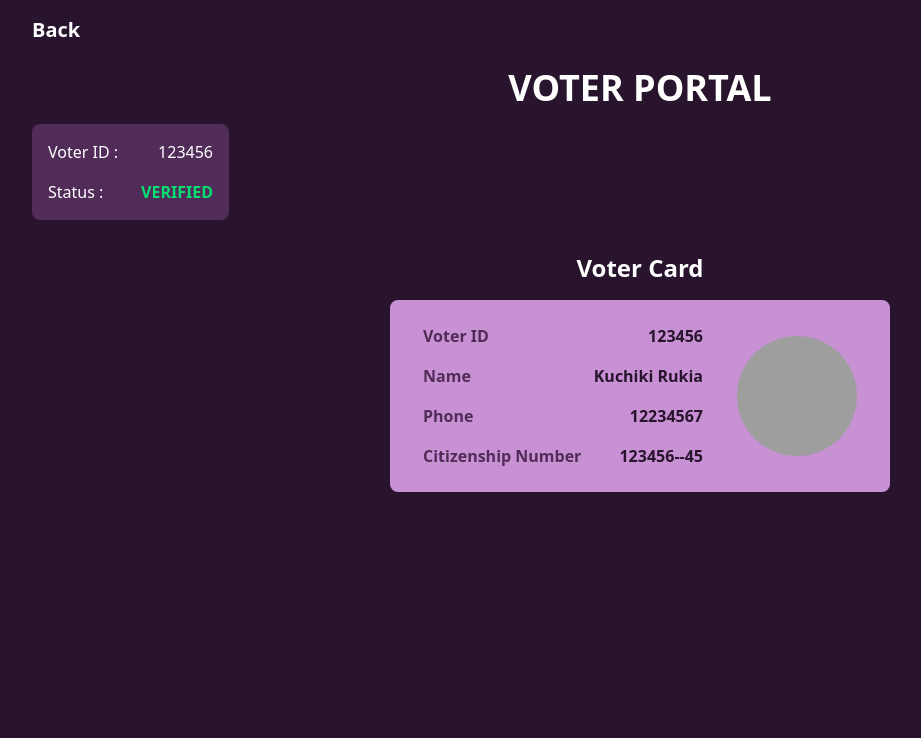
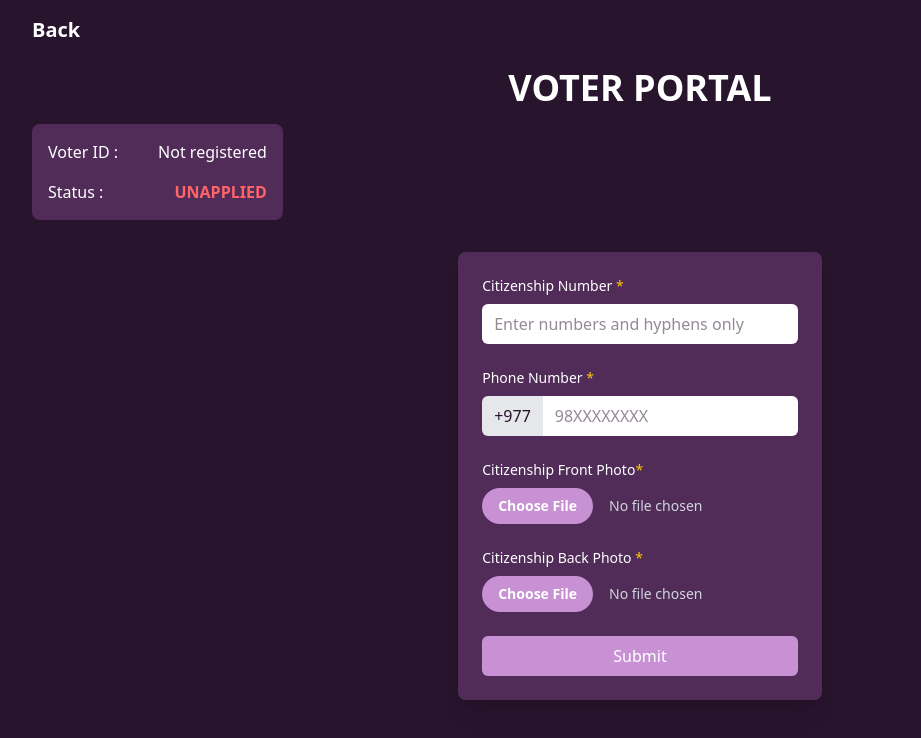
Before and after one commit to nl-codes/Online_Voting_System, a React (Vite) app in the folder frontend/: page /voter_card in a window 1280 px wide. Shown: the top 738 px of the page, without its empty margins (0-921 px from the left). Built offline with nearby package versions, Linux system fonts and the light colour scheme; grey boxes are pictures that could not be loaded.

Commit message:
Update VoterCard from db

```diff
--- a/frontend/src/components/VoterCard.jsx
+++ b/frontend/src/components/VoterCard.jsx
@@ -25,7 +25,7 @@ const VoterCard = ({ voterData }) => {
                                 Name
                             </span>
                             <span className="text-[#29142e] font-bold">
-                                {voterData.name}
+                                {voterData.full_name}
                             </span>
                         </div>
                         <div className="flex justify-between">
@@ -46,7 +46,7 @@ const VoterCard = ({ voterData }) => {
                         </div>
                     </div>
                     <ProfileDisplay
-                        image_url={voterData.image_url}
+                        image_url={voterData.photo_url}
                         sizes={{ width: 120, height: 120 }}
                     />
                 </div>
--- a/frontend/src/pages/VoterCardPortalPage.jsx
+++ b/frontend/src/pages/VoterCardPortalPage.jsx
@@ -1,6 +1,6 @@
 import React, { useContext, useEffect, useState } from "react";
 import { UserContext } from "../context/UserContext";
-import { UNSAFE_decodeViaTurboStream, useNavigate } from "react-router-dom";
+import { useNavigate } from "react-router-dom";
 import VoterForm from "../components/VoterForm";
 import VoterCard from "../components/VoterCard";
 import LoadingDots from "../components/LoadingDots";
@@ -9,84 +9,83 @@ const VoterCardPortalPage = () => {
     const { userId } = useContext(UserContext);
     const navigate = useNavigate();
     const [voterStatus, setVoterStatus] = useState({
-        isRegistered: false,
         voterId: null,
         status: "unapplied",
         voterData: null,
     });
     const [isLoading, setIsLoading] = useState(false);
 
-    // useEffect(() => {
-    //     const checkVoterStatus = async () => {
-    //         try {
-    //             const response = await fetch(
-    //                 "http://localhost:5000/voter_id_retrieve",
-    //                 {
-    //                     method: "POST",
-    //                     headers: {
-    //                         "Content-Type": "application/json",
-    //                     },
-    //                     body: JSON.stringify({ user_id: userId }),
-    //                 }
-    //             );
+    useEffect(() => {
+        const checkVoterStatus = async () => {
+            try {
+                const response = await fetch(
+                    "http://localhost:5000/voter_id_retrieve",
+                    {
+                        method: "POST",
+                        headers: {
+                            "Content-Type": "application/json",
+                        },
+                        body: JSON.stringify({ user_id: userId }),
+                    }
+                );
 
-    //             const data = await response.json();
+                const data = await response.json();
 
-    //             if (data.success) {
-    //                 setVoterStatus({
-    //                     isRegistered: true,
-    //                     voterId: data.voter_id,
-    //                     status: data.status,
-    //                     voterData: data,
-    //                 });
-    //             } else {
-    //                 setVoterStatus({
-    //                     isRegistered: false,
-    //                     voterId: null,
-    //                     status: data.status || "unapplied",
-    //                     voterData: null,
-    //                 });
-    //             }
-    //         } catch (error) {
-    //             console.error("Error checking voter status:", error);
-    //             alert("Error checking voter status");
-    //         } finally {
-    //             setIsLoading(false);
-    //         }
-    //     };
+                if (data.success) {
+                    setVoterStatus({
+                        isRegistered: true,
+                        voterId: data.voter_id,
+                        status: data.status,
+                        voterData: data.data,
+                    });
+                } else {
+                    setVoterStatus({
+                        isRegistered: false,
+                        voterId: null,
+                        status: data.status,
+                        voterData: null,
+                    });
+                }
+            } catch (error) {
+                console.error("Error checking voter status:", error);
+                alert("Error checking voter status");
+            } finally {
+                setIsLoading(false);
+            }
+        };
 
-    //     if (userId) {
-    //         checkVoterStatus();
-    //     }
-    // }, [userId]);
+        if (userId) {
+            checkVoterStatus();
+        }
+    }, [userId]);
 
     // Using dummy data for testing
-    useEffect(() => {
-        setVoterStatus({
-            isRegistered: true,
-            voterId: 123456,
-            status: "verified",
-            voterData: {
-                voter_id: 123456,
-                name: "Kuchiki Rukia",
-                phone_number: 12234567,
-                citizenship_number: "123456--45",
-            },
-        });
-    }, []);
+    // useEffect(() => {
+    //     setVoterStatus({
+    //         isRegistered: true,
+    //         voterId: 123456,
+    //         status: "verified",
+    //         voterData: {
+    //             voter_id: 123456,
+    //             name: "Kuchiki Rukia",
+    //             phone_number: 12234567,
+    //             citizenship_number: "123456--45",
+    //         },
+    //     });
+    // }, []);
 
-    const voterData = {
-        voter_id: 123456,
-        name: "Kuchiki Rukia",
-        phone_number: 12234567,
-        citizenship_number: "123456--45",
-        image_url: "Aello",
-    };
+    // const voterData = {
+    //     voter_id: 123456,
+    //     name: "Kuchiki Rukia",
+    //     phone_number: 12234567,
+    //     citizenship_number: "123456--45",
+    //     image_url: "Aello",
+    // };
 
     const handleBack = () => navigate("/home");
 
     return (
-        <div className="bg-[#29142e] min-h-screen min-w-screen text-white">
+        <div className="bg-[#29142e] min-h-screen min-w-screen text-white pb-10">
             <p
                 onClick={handleBack}
                 className="back cursor-pointer py-4 px-8 text-white font-bold text-xl hover:underline w-fit">
@@ -94,9 +93,9 @@ const VoterCardPortalPage = () => {
             </p>
             <div className="flex flex-col items-center justify-center">
                 <div className="header-voter-status flex flex-col w-screen">
-                    <p className="py-2 pb-4 text-4xl font-bold text-center">
+                    <span className="py-2 pb-4 text-4xl font-bold text-center">
                         VOTER PORTAL
-                    </p>
+                    </span>
                     <div className="items-start w-fit justify-start mb-8 p-4 bg-[#512C59] rounded-lg ml-8">
                         <div className="flex gap-10 mb-4 ">
                             <span>Voter ID :</span>
@@ -124,7 +123,19 @@ const VoterCardPortalPage = () => {
                     <LoadingDots />
                 ) : (
                     <div className="flex flex-col items-center justify-center w-screen">
-                        <VoterCard voterData={voterData} />
+                        {voterStatus.status.toLowerCase() == "verified" ? (
+                            <VoterCard voterData={voterStatus.voterData} />
+                        ) : voterStatus.status.toLowerCase() == "pending" ? (
+                            <p>
+                                You have requested for Voter Card, Please wait
+                                for approval.
+                            </p>
+                        ) : (
+                            <VoterForm
+                                userId={userId}
+                                onSubmitSuccess={() => window.location.reload()}
+                            />
+                        )}
                     </div>
                 )}
             </div>
@@ -133,12 +144,3 @@ const VoterCardPortalPage = () => {
 };
 
 export default VoterCardPortalPage;
-
-/* {voterStatus.isRegistered ? ( */
-//     <VoterCard voterData={voterStatus.voterData} />
-// ) : (
-//     <VoterForm
-//         userId={userId}
-//         onSubmitSuccess={() => window.location.reload()}
-//     />
-// )}
```
Also changed, not shown: 1 other file (tests, documents, lock files or other folders).
